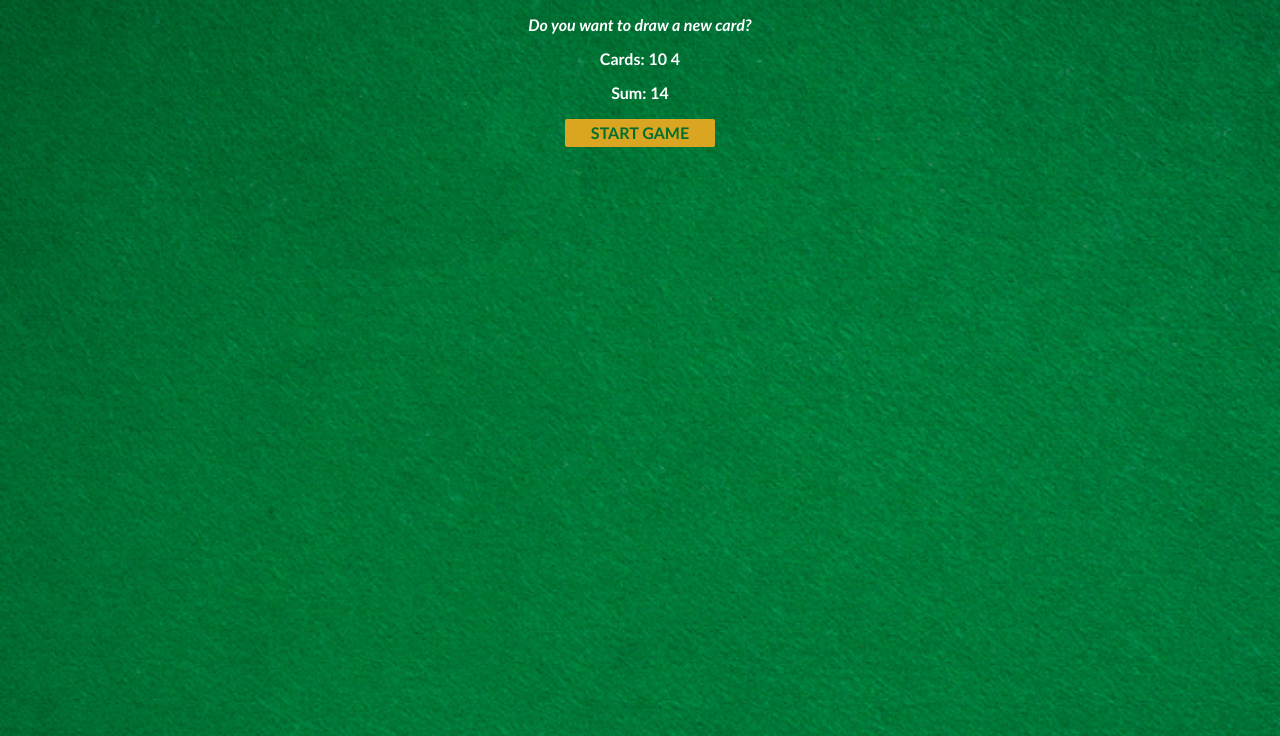
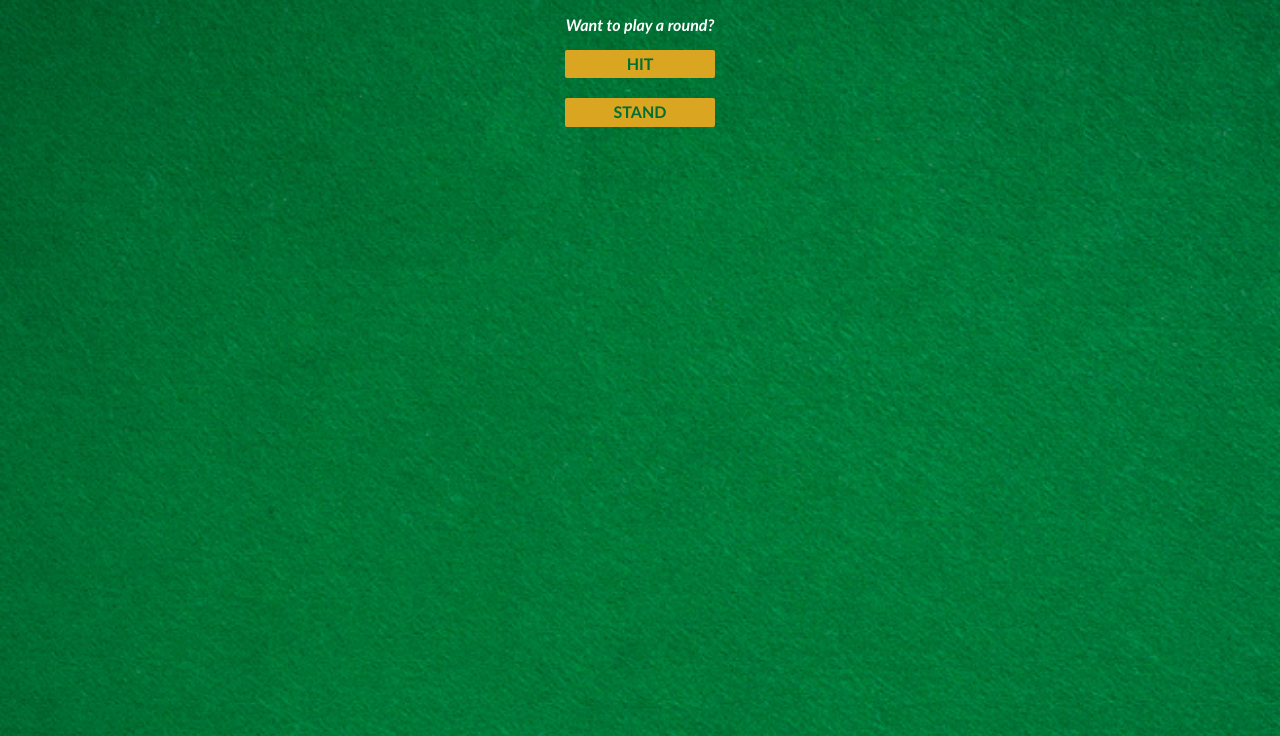
Before and after one commit to scyllastrikes/JS_blackjack_app, a plain HTML site: page index.html in a window 1280 px wide. Both pictures are taken after a click on the button "START GAME". Shown: the part 64-800 px from the top of the page. Drawn offline with nearby package versions, Linux system fonts and the light colour scheme.

Commit message:
stripping the logic from the old code

```diff
--- a/index.css
+++ b/index.css
@@ -6,7 +6,9 @@ body {
     color: white;
     text-align: center;
 }
-
+.playingBtn{
+    display: inline-block;
+}
 h1 {
     color: goldenrod;
 }
@@ -14,7 +16,9 @@ h1 {
 #message-el {
     font-style: italic;
 }
-
+#hit-btn {
+    margin-bottom: 20px;
+}
 /* 3. Make sure that the two buttons have some space between
 each other when they are rendered out vertically */
 button {
--- a/index.html
+++ b/index.html
@@ -5,10 +5,13 @@
     <body>
         <h1>Blackjack</h1>
         <p id="message-el">Want to play a round?</p>
-        <p id="cards-el">Cards:</p>
-        <p id="sum-el">Sum:</p>
-        <button onclick="startGame()">START GAME</button>
-        <!-- 1. Create a NEW CARD button, make it run newCard() on click -->
+        <p id="cards-el"></p>
+        <p id="sum-el"></p>
+        <button id="start-btn" onclick="startGame()">START GAME</button>
+        <div class="playingBtn">
+        <button  id="hit-btn" onclick="Hit()">HIT</button>
+        <button  id="stand-btn" onclick="Stand()">STAND</button>
+        </div>
         <script src="index.js"></script>
     </body>
 </html>
--- a/index.js
+++ b/index.js
@@ -1,14 +1,19 @@
-let firstCard = 10
-let secondCard = 4
-let sum = firstCard + secondCard
 let hasBlackJack = false
 let isAlive = true
 let message = ""
 let messageEl = document.getElementById("message-el")
 let sumEl = document.getElementById("sum-el")
 let cardsEl = document.getElementById("cards-el")
-
+let randomNumber = Math.floor(Math.random() * 11) + 1
+let startBtn= document.getElementById("start-btn")
+let hitBtn= document.getElementById("hit-btn")
+let standBtn= document.getElementById("stand-btn")
+hitBtn.style.display = "none";
+standBtn.style.display = "none";
 function startGame() {
+    startBtn.style.display = "none";
+    hitBtn.style.display = "block";
+standBtn.style.display = "block";
     cardsEl.textContent = "Cards: " + firstCard + " " + secondCard
     sumEl.textContent = "Sum: " + sum
     if (sum <= 20) {
```
